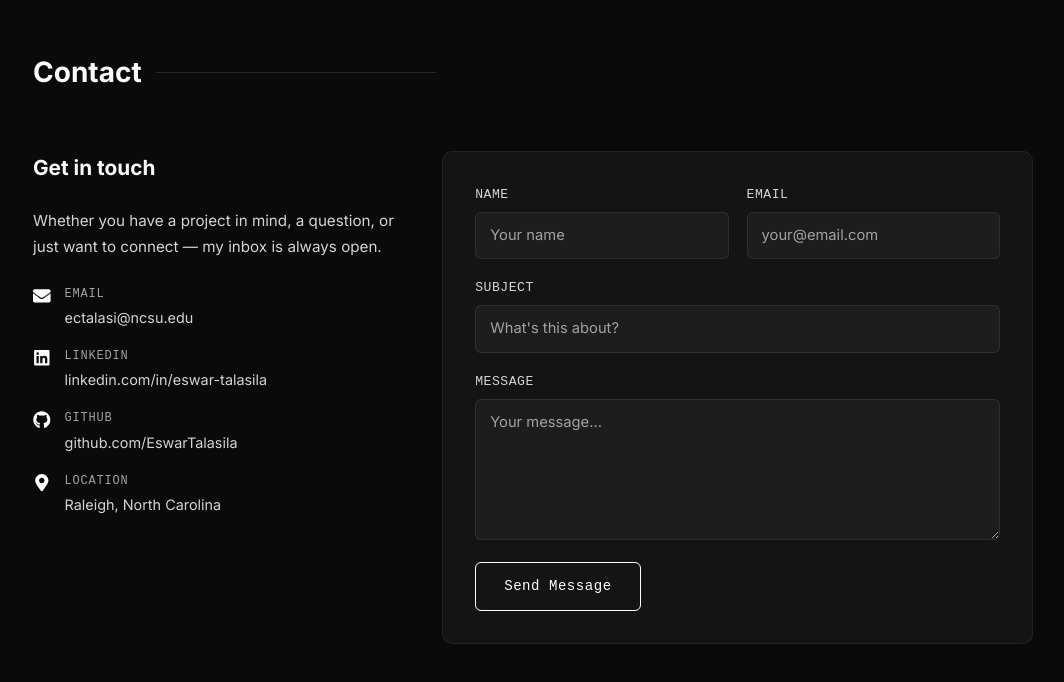
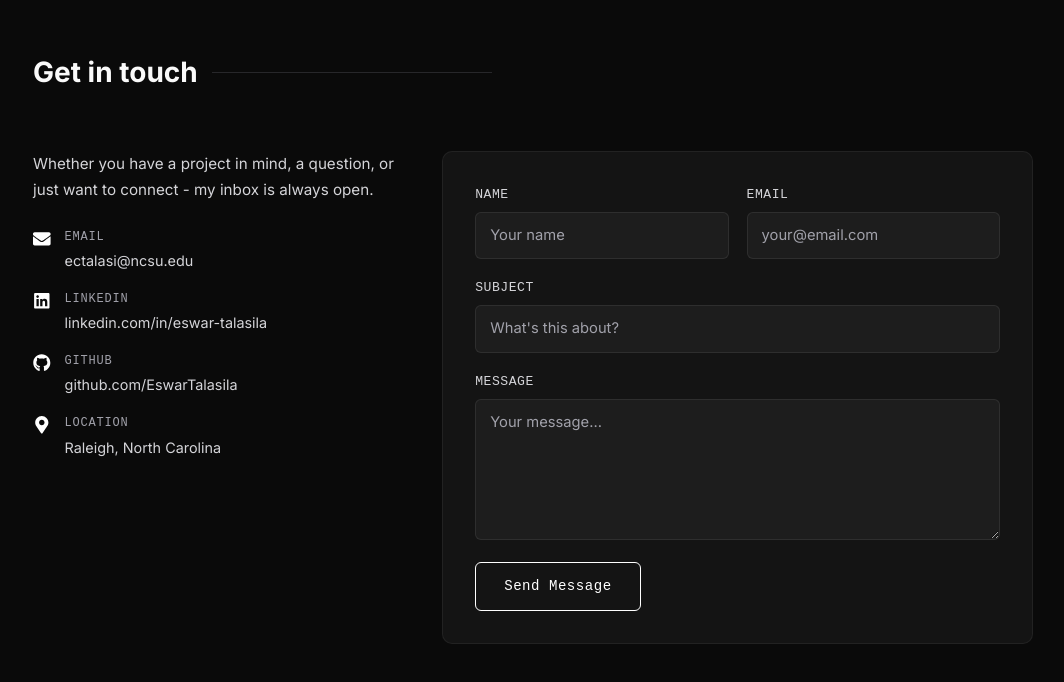
Before and after one commit to EswarTalasila/talasila-portfolio, a Next.js app: page / in a window 1280 px wide. Shown: the part 3033-3715 px from the top of the page, without its empty margins (107-1171 px from the left). Built offline with nearby package versions, Linux system fonts and the light colour scheme.

Commit message:
Updated Contact Card

```diff
--- a/components/Contact/Contact.tsx
+++ b/components/Contact/Contact.tsx
@@ -79,15 +79,14 @@ export default function Contact() {
   return (
     <div className={styles.container}>
       <div className={styles.heading}>
-        <h2 className={styles.title}>Contact</h2>
+        <h2 className={styles.title}>Get in touch</h2>
       </div>
 
       <div className={styles.layout}>
         <div className={styles.infoCol}>
-          <h3 className={styles.infoTitle}>Get in touch</h3>
           <p className={styles.infoText}>
             Whether you have a project in mind, a question, or just want to
-            connect — my inbox is always open.
+            connect - my inbox is always open.
           </p>
           <div className={styles.links}>
             {contactLinks.map(({ icon, label, value, href, external }) => (
--- /dev/null
+++ b/types.d.ts
@@ -0,0 +1 @@
+declare module "*.css";
```
